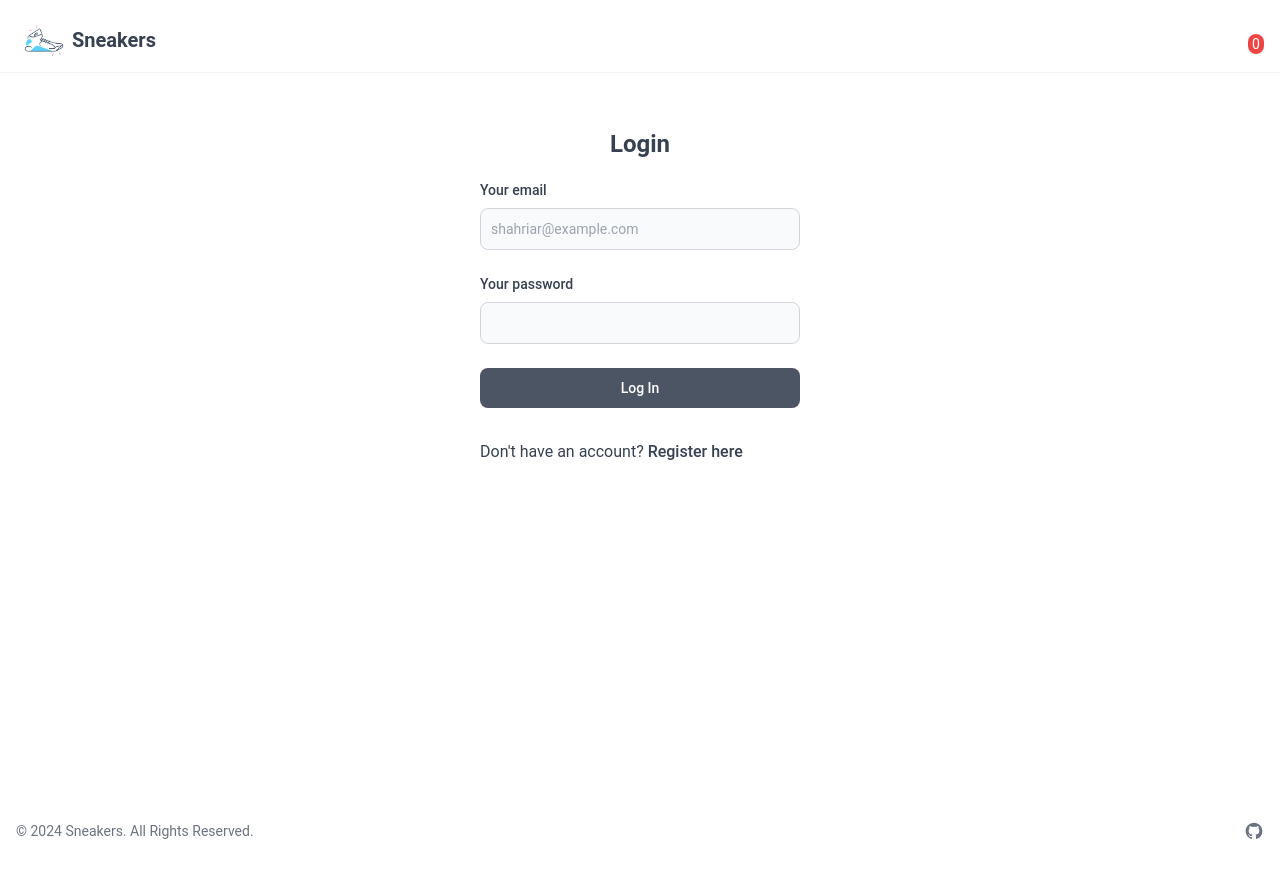
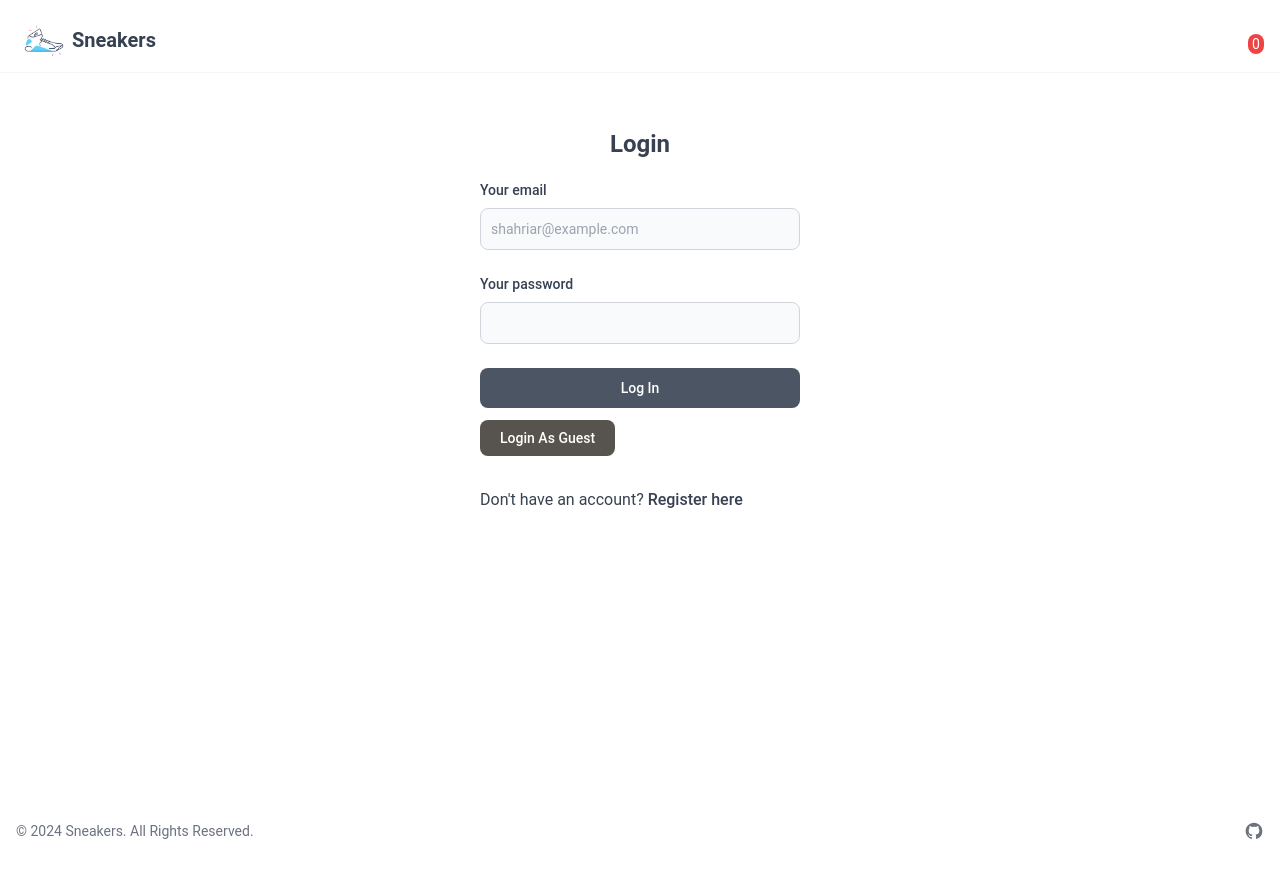
Before and after one commit to SH0WR0V/ebazar-react, a React (Create React App) app: page /login in a window 1280 px wide. Built offline with nearby package versions, Linux system fonts and the light colour scheme.

Commit message:
Login as Guest

```diff
--- a/src/pages/Dashboard/components/DashboardEmpty.js
+++ b/src/pages/Dashboard/components/DashboardEmpty.js
@@ -1,3 +1,5 @@
+import { Link } from "react-router-dom"
+
 export const DashboardEmpty = () => {
     return (
         <section className="text-xl text-center max-w-4xl mx-auto my-10 py-5 dark:text-slate-100 border dark:border-slate-700 rounded">
@@ -7,7 +9,7 @@ export const DashboardEmpty = () => {
                 <p>Add shoes to your bag from our store collection.</p>
             </div>
             <div className="my-10">
-                <a href="/" type="button" className="text-white bg-gray-600 hover:bg-gray-700 rounded-lg text-lg px-5 py-2.5 mr-2 mb-2 dark:bg-blue-600 dark:hover:bg-blue-700 focus:outline-none">Continue Shopping <i className="ml-2 bi bi-bag"></i></a>
+                <Link to="/products" type="button" className="text-white bg-gray-600 hover:bg-gray-700 rounded-lg text-lg px-5 py-2.5 mr-2 mb-2 dark:bg-blue-600 dark:hover:bg-blue-700 focus:outline-none">Continue Shopping <i className="ml-2 bi bi-bag"></i></Link>
             </div>
         </section>
     )
--- a/src/pages/Login.js
+++ b/src/pages/Login.js
@@ -38,6 +38,26 @@ export const Login = () => {
         }
     }
 
+    async function handleLoginAsGuest() {
+        email.current.value = "guest@gmail.com";
+        password.current.value = 12345678;
+        try {
+            const authDetail = {
+                email: email.current.value,
+                password: password.current.value
+            }
+            const data = await login(authDetail);
+            if (data.accessToken) {
+                const from = location.state?.from?.pathname || '/products';
+                navigate(from);
+            } else {
+                toast.error(data.message || 'Login failed');
+            }
+        } catch (error) {
+            toast.error(error.message, { position: "bottom-center" });
+        }
+    }
+
     return (
         <main>
             <div className="w-80 m-auto">
@@ -55,7 +75,7 @@ export const Login = () => {
                     </div>
                     <button type="submit" className="text-white bg-gray-600 hover:bg-gray-700 focus:ring-4 focus:outline-none focus:ring-blue-300 font-medium rounded-lg text-sm w-full px-5 py-2.5 text-center dark:bg-blue-600 dark:hover:bg-blue-700 dark:focus:ring-blue-800">Log In</button>
                 </form>
-                {/* <button className="mt-3 cursor-pointer text-white bg-blue-700 hover:bg-blue-800 focus:ring-4 focus:outline-none focus:ring-blue-300 font-medium rounded-lg text-sm w-full sm:w-auto px-5 py-3 text-center dark:bg-blue-600 dark:hover:bg-blue-700 dark:focus:ring-blue-800">Login As Guest</button> */}
+                <button onClick={handleLoginAsGuest} className="mt-3 cursor-pointer text-white bg-stone-600 hover:bg-stone-700 focus:ring-4 focus:outline-none focus:ring-blue-300 font-medium rounded-lg text-sm w-full sm:w-auto px-5 py-2 text-center dark:bg-blue-600 dark:hover:bg-blue-700 dark:focus:ring-blue-800">Login As Guest</button>
                 <div className="my-8  text-gray-700">
                     <p>Don't have an account? <Link to='/register'><span className="font-medium">Register here</span></Link></p>
                 </div>
```
